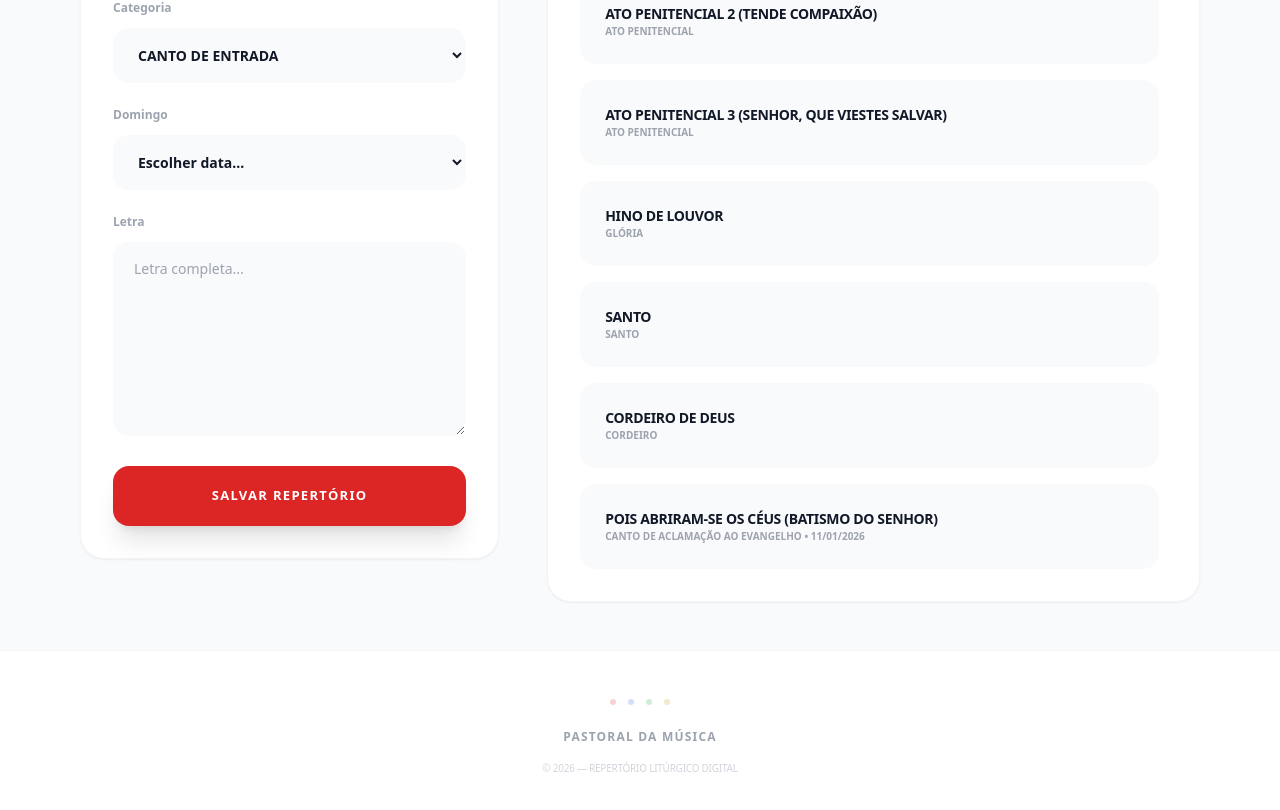
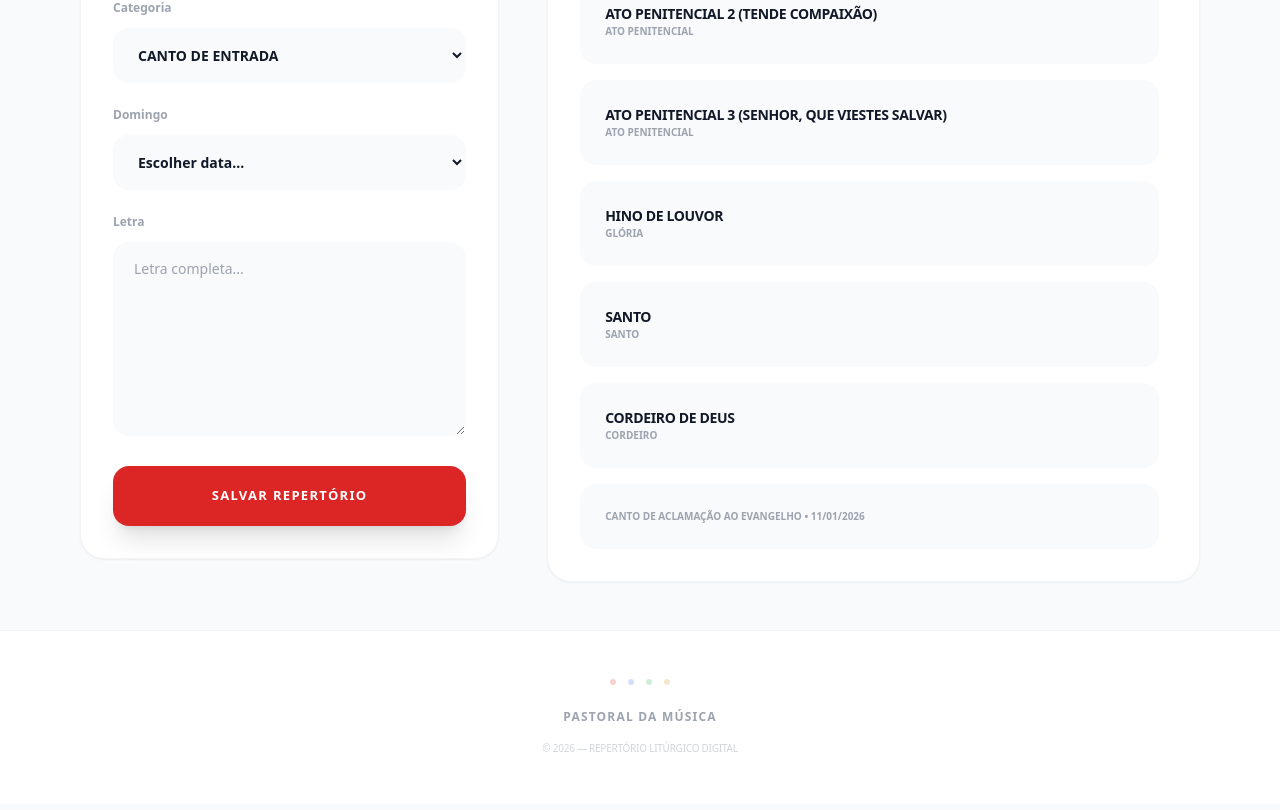
Before and after one commit to herbertthomas1991-del/PASTORALDAMUSICA, a React (Vite) app: page /#/admin in a window 1280 px wide. Shown: the part 576-1386 px from the top of the page. Built offline with nearby package versions, Linux system fonts and the light colour scheme.

Commit message:
Update repertorio.ts
Omiti o titulo da música no código

```diff
--- a/data/repertorio.ts
+++ b/data/repertorio.ts
@@ -99,12 +99,10 @@ Cordeiro de Deus que tirais o pecado do mundo, dai-nos a vossa paz.`
   // CANTOS PRÓPRIOS (POR DATA)
   {
     id: 'batismo-do-senhor-2026',
-    title: 'Pois abriram-se os céus (Batismo do Senhor)',
+    //title: 'Pois abriram-se os céus (Batismo do Senhor)',
     category: SongCategory.Acclamation,
     date: '2026-01-11',
-    lyrics: `Pois abriram-se os céus (Batismo do Senhor)
-
-Aleluia, aleluia,
+    lyrics: `Aleluia, aleluia,
 Aleluia, aleluia,
 Aleluia, aleluia! (Bis)
 
```
